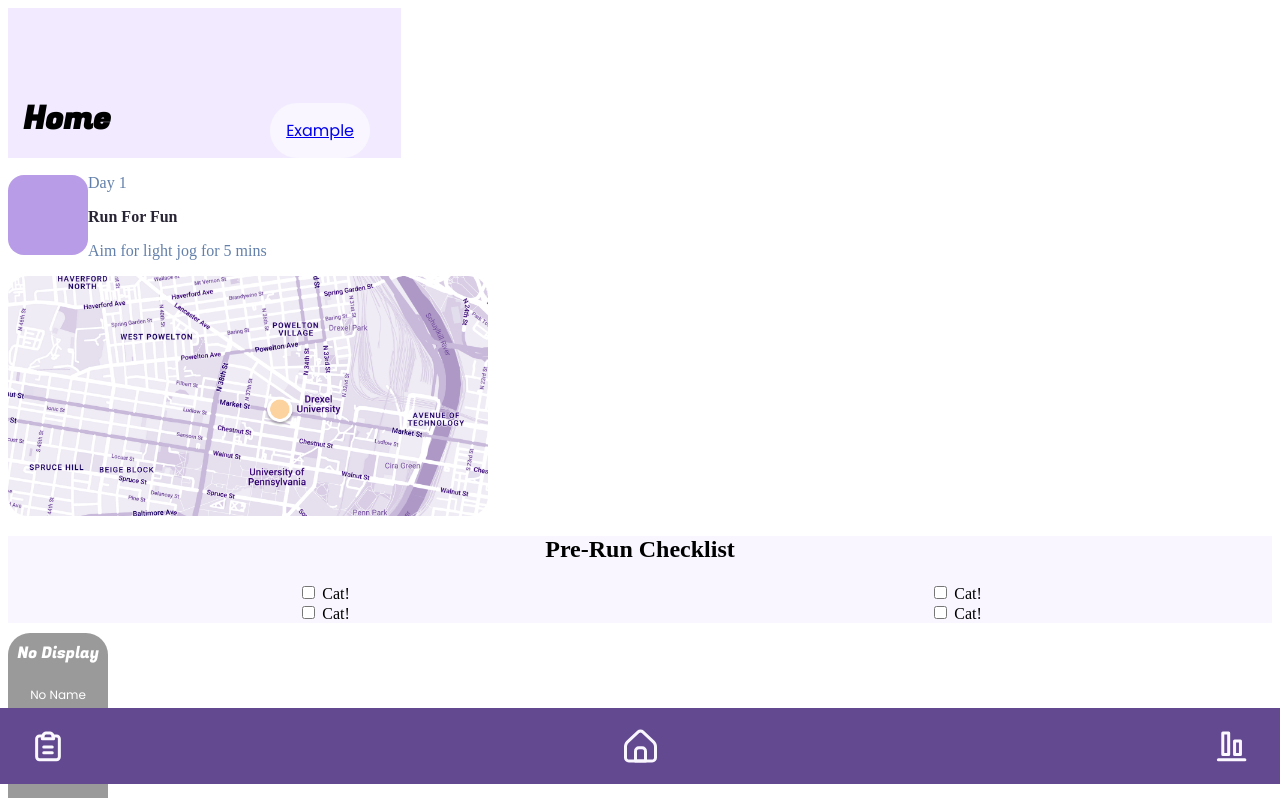
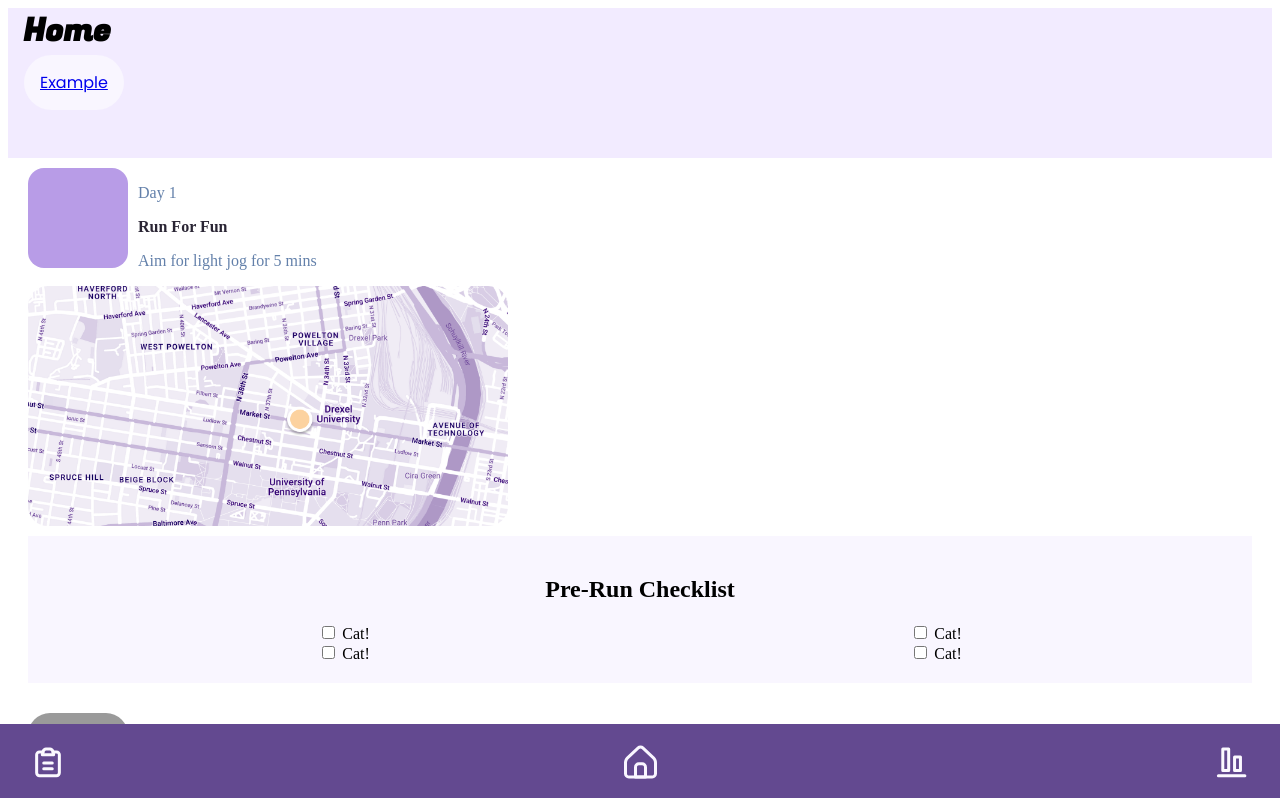
Before and after one commit to Weezah-Traction/traction, a SvelteKit app: page /home in a window 1280 px wide. Shown: the top 798 px of the page. Built offline with nearby package versions, Linux system fonts and the light colour scheme.

Commit message:
CSS Changes
Added Global Grids and Flexbox.
Added Margins between widgets
Used grid to specify width

```diff
--- a/src/lib/BasicPlanItem.svelte
+++ b/src/lib/BasicPlanItem.svelte
@@ -18,6 +18,9 @@
     li{
         display: flex;
         flex-direction: row;
-        align-items: center;
+        grid-column: 2/ span 5;
+        margin-top: 10px;
     }
+
+
 </style>
--- a/src/lib/BasicPlanText.svelte
+++ b/src/lib/BasicPlanText.svelte
@@ -72,15 +72,18 @@
 
     .subheader{
         color: var(--blue-400);
+        margin-left: 10px;
     }
 
     .title{
         color: var(--lavender-700);
         font-weight: bold;
+        margin-left: 10px;
     }
 
     .description{
         color: var(--blue-400);
+        margin-left: 10px;
     }
 
 </style>
--- a/src/lib/BasicPlanThumbnail.svelte
+++ b/src/lib/BasicPlanThumbnail.svelte
@@ -12,7 +12,9 @@
 
 <style>
     img{
-        width: 5em;
+        grid-column: 2 / span 2;
+        height: 100px;
         border-radius: 1em;
+        margin-left: 20px;
     }
 </style>
--- a/src/lib/Header.svelte
+++ b/src/lib/Header.svelte
@@ -39,12 +39,13 @@
     .container {
         font-family: 'Poppins';
         background-color:  var(--lavender-200);
-        display: flex;
-        top: 0;
-        justify-content: space-between;
-        align-items: flex-end;
-        width: 393px;
+        /* display: flex; */
+        /* top: 0; */
+        /* justify-content: space-between;
+        align-items: flex-end; */
+        /* width: 100%; */
         height: 150px;
+        grid-column: 1/ span 6;
     }
     .headerButton {
         padding-bottom: 15px;
--- a/src/lib/MapWidget.svelte
+++ b/src/lib/MapWidget.svelte
@@ -18,6 +18,9 @@
         background-size: cover;
         background-position: center;
         border-radius: 20px;
+        margin-left: 20px;
+        margin-right: 20px;
+        /* grid-column: 2/ span 5; */
     }
 
     .medium{
--- a/src/lib/NavigationBar.svelte
+++ b/src/lib/NavigationBar.svelte
@@ -14,6 +14,8 @@
 </slot>
 
 <style>
+
+
     ul{
         background-color: var(--lavender-600);
         align-items: center;
@@ -27,5 +29,6 @@
         position: fixed;
         right: 0;
         z-index: 5;
+        margin: 0;
     }
 </style>
--- a/src/lib/PreRunChecklist.svelte
+++ b/src/lib/PreRunChecklist.svelte
@@ -24,6 +24,8 @@
     div{
         text-align: center;
         background-color: var(--lavender-100);
+        margin:10px 20px 10px 20px;
+        padding: 20px;
     }
 
 </style>
--- a/src/lib/SmallestWidget.svelte
+++ b/src/lib/SmallestWidget.svelte
@@ -4,7 +4,8 @@
 
 
 <slot>
-    <div class="smallWidget">
+   <div class ="widgetbox">
+     <div class="smallWidget">
          <div class="widgDisplay">
               <slot name="widgDisplay">No Display</slot>
          </div>
@@ -12,9 +13,18 @@
               <slot name="widgName">No Name</slot>
          </header>
     </div>
+</div>
 </slot>
 
 <style>
+
+    .widgetbox {
+     display: flex;
+     flex-wrap: wrap;
+ flex-direction: row;
+     margin: 10px 20px 10px 20px;
+     }
+
     .smallWidget{
          display: flex;
          align-items: center;
--- a/src/routes/home/+page.svelte
+++ b/src/routes/home/+page.svelte
@@ -17,3 +17,16 @@
 <SmallestWidget></SmallestWidget>
 <RunButton></RunButton>
 <NavigationBar></NavigationBar>
+
+
+<style>
+
+:global(body) {
+    display: grid;
+    grid-template-columns: 20px 1fr 10px 1fr 10px 1fr 20px;
+    display: flex;
+    flex-wrap: wrap;
+    flex-direction: column;
+}
+
+</style>
```
Also changed, not shown: src/lib/BasicPlanList.svelte (line endings or trailing spaces).
